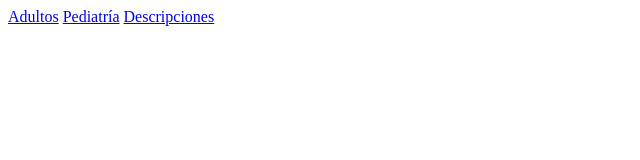
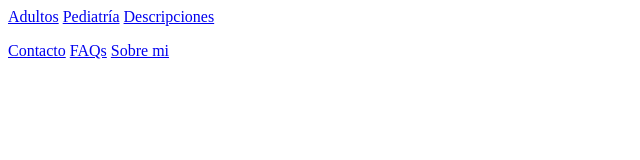
Before and after one commit to santisaralegui/historiafacil, a plain HTML site: page Index.html in a window 1280 px wide. Shown: the whole page, without its empty margins (0-640 px from the left). Drawn offline with Linux system fonts and the light colour scheme.

Commit message:
Ajustando detalles y probando github

```diff
--- a/Index.html
+++ b/Index.html
@@ -10,5 +10,9 @@
 
 </main>
 <footer>
-
+    <p>
+        <a href="#">Contacto</a>
+        <a href="#">FAQs</a>
+        <a href="#">Sobre mi</a>
+    </p>
 </footer>
```
